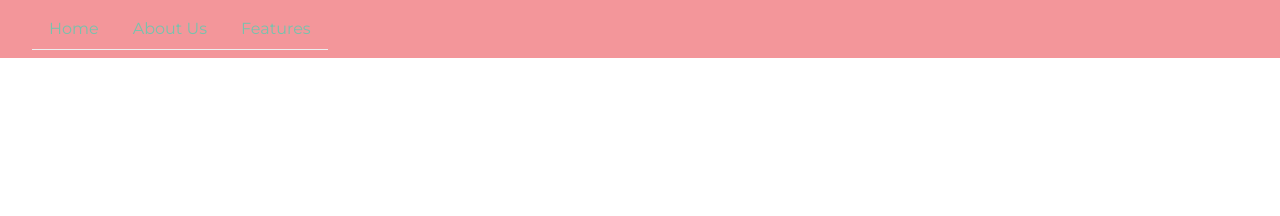
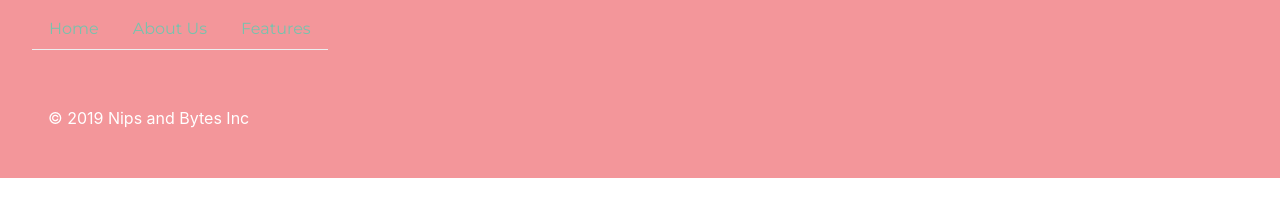
Before and after one commit to squeaky1273/Nips_and_Bytes, a plain HTML site: page about_us.html in a window 1280 px wide. Drawn offline with nearby package versions, Linux system fonts and the light colour scheme.

Commit message:
added footer

```diff
--- a/about_us.html
+++ b/about_us.html
@@ -27,3 +27,7 @@
 
 </body>
 </html>
+<!-- FOOTER -->
+<div class="bg-secondary p-5 text-white">
+    &copy; 2019 Nips and Bytes Inc
+</div>
```
Also changed, not shown: features.html (+4 -0 lines), index.html (+4 -0 lines).
